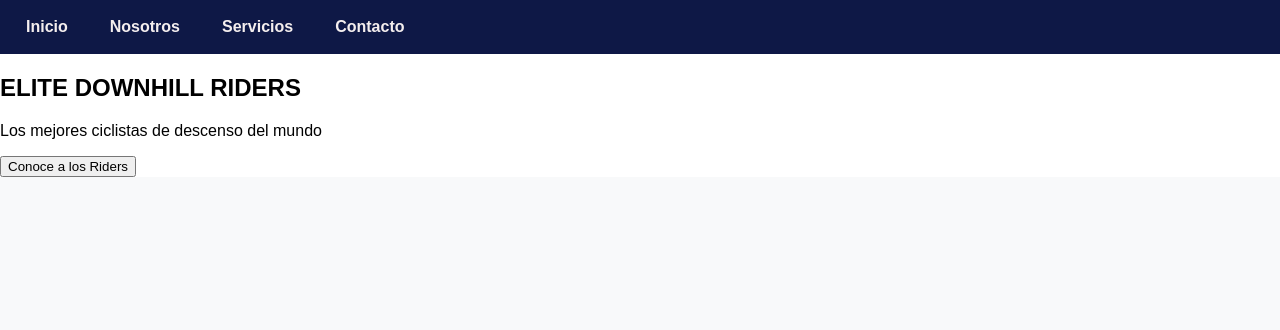
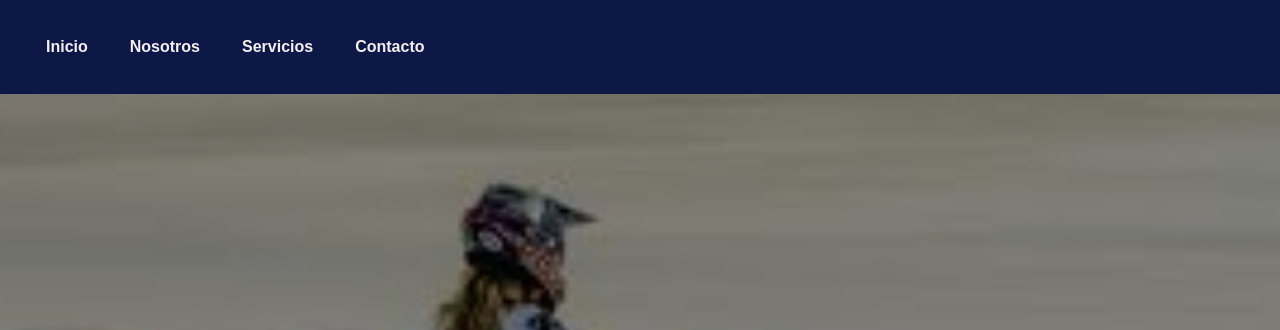
Before and after one commit to orion9ftf/Landing-page, a plain HTML site: page index.html in a window 1280 px wide. Shown: the top 330 px of the page. Drawn offline with Linux system fonts and the light colour scheme.

Commit message:
update style

```diff
--- a/css/style.css
+++ b/css/style.css
@@ -6,7 +6,7 @@ body {
 
 nav {
     background-color: #0e1846;
-  padding: 10px;
+    padding: 30px;
 }
 
 nav ul {
@@ -27,7 +27,6 @@ nav a {
     font-weight: bold;
     padding: 8px 16px;
     display: block;
-  transition: background 0.3s;
 }
 
 nav a:hover {
@@ -42,15 +41,69 @@ nav a:hover {
     padding: 20px 0;
 }
 
-.header {
-  position: fixed;
+.hero {
+    height: 100vh;
+    background: linear-gradient(135deg, #667eea 0%, #764ba2 100%);
+    background-image: url('/img/rachel-a.jpeg');
+    background-size: cover;
+    background-position: center;
+    display: flex;
+    align-items: center;
+    justify-content: center;
+    position: relative;
+    text-align: center;
+}
+
+
+.hero-overlay {
+    position: absolute;
     top: 0;
-  width: 100%;
-  background: rgba(0, 0, 0, 0.9);
-  backdrop-filter: blur(10px);
-  z-index: 1000;
-  padding: 1rem 0;
+    left: 0;
+    right: 0;
+    bottom: 0;
+    background: rgba(0, 0, 0, 0.5);
 }
+
+.hero-content {
+    position: relative;
+    z-index: 2;
+    color: white;
+}
+
+.hero-title {
+    font-size: 4rem;
+    font-weight: 900;
+    margin-bottom: 1rem;
+    letter-spacing: 3px;
+    text-shadow: 2px 2px 4px rgba(0, 0, 0, 0.5);
+}
+
+.hero-subtitle {
+    font-size: 1.5rem;
+    margin-bottom: 2rem;
+    font-weight: 300;
+}
+
+.hero-btn {
+    background: #ff6b35;
+    color: white;
+    border: none;
+    padding: 15px 30px;
+    font-size: 1.1rem;
+    font-weight: 700;
+    border-radius: 50px;
+    cursor: pointer;
+    transition: all 0.3s ease;
+    text-transform: uppercase;
+    letter-spacing: 1px;
+}
+
+.hero-btn:hover {
+    background: #e55a2b;
+    transform: translateY(-2px);
+    box-shadow: 0 10px 20px rgba(255, 107, 53, 0.3);
+}
+
 
 .riders-section {
     padding: 100px 0;
@@ -173,5 +226,5 @@ footer {
     background-color: #0e1846;
     color: #fff;
     text-align: center;
-    padding: 20px 0;
+    padding: 40px 0;
 }
```
Also changed, not shown: 1 other file. Lines whose indentation alone changed are shown as unchanged.
